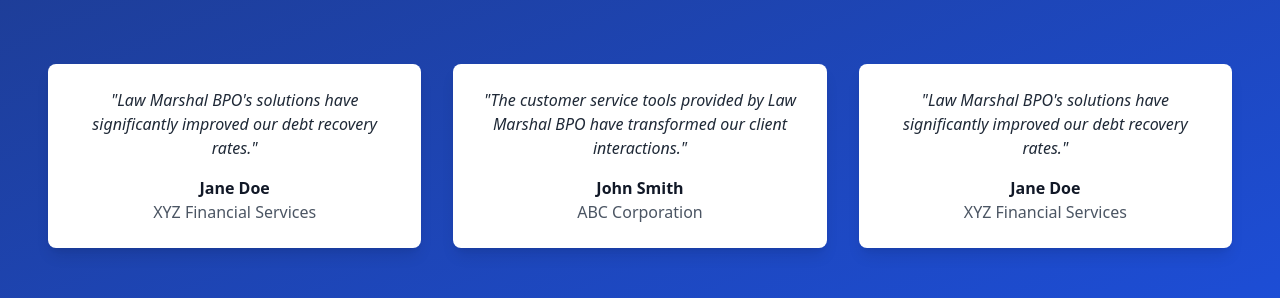
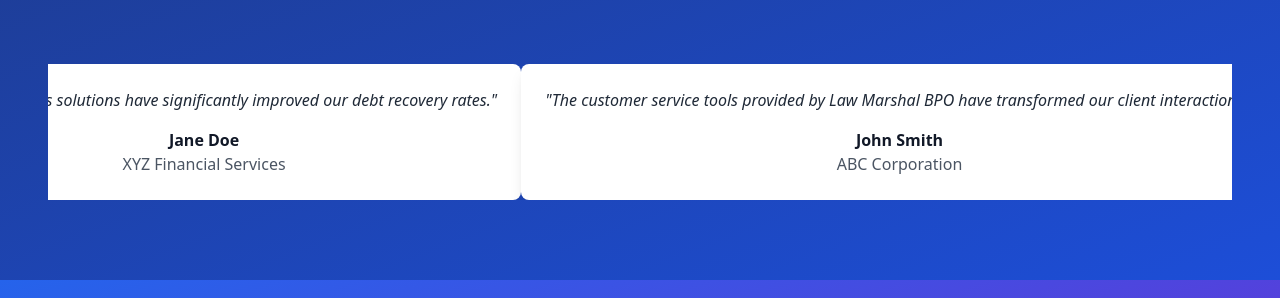
Before and after one commit to Kavit2102/Law-Marshal, a React (Vite) app: page /products in a window 1280 px wide. Shown: the part 3136-3434 px from the top of the page. Built offline with nearby package versions, Linux system fonts and the light colour scheme.

Commit message:
testimonials update

```diff
--- a/src/App.jsx
+++ b/src/App.jsx
@@ -10,14 +10,13 @@
 import Products from "./pages/products";
 import OurPartnersPage from "./pages/OurPartnersPage";
 import Footer from "./components/home/footer";
-import ScrollToTop from './ScrollToTop';
+import ScrollToTop from "./ScrollToTop";
 function App() {
   return (
     <BrowserRouter>
       <Navbar />
       <ScrollToTop />
       <Routes>
-
         <Route exact path="/" element={<Home />} />
         <Route exact path="/about" element={<About />} />
         <Route exact path="/services" element={<Services />} />
--- a/src/pages/products.jsx
+++ b/src/pages/products.jsx
@@ -1,11 +1,13 @@
-import React, { useEffect, useState, useRef } from 'react';
-import { motion, useAnimation } from 'framer-motion';
-import { Code, Server, Cloud, Shield } from 'lucide-react';
-import { useInView } from 'react-intersection-observer';
-import { ChevronRight, Phone, Mail, MapPin, ArrowRight } from 'lucide-react';
-import ProductCarousel from './productcarousel.jsx';
-import { Link } from 'react-router-dom';
-import CTASection from './ctaSection.jsx';
+import React, { useEffect, useState, useRef } from "react";
+import { motion, useAnimation } from "framer-motion";
+import { Code, Server, Cloud, Shield } from "lucide-react";
+import { useInView } from "react-intersection-observer";
+import { ChevronRight, Phone, Mail, MapPin, ArrowRight } from "lucide-react";
+import ProductCarousel from "./productcarousel.jsx";
+import { Link } from "react-router-dom";
+import CTASection from "./ctaSection.jsx";
+import { testimonials } from "../../utils/products.js";
+import Marquee from "react-fast-marquee";
 
 const ProductCard = ({ title, description, icon: Icon }) => {
   const controls = useAnimation();
@@ -16,7 +18,7 @@
 
   useEffect(() => {
     if (inView) {
-      controls.start('visible');
+      controls.start("visible");
     }
   }, [controls, inView]);
 
@@ -27,7 +29,7 @@
       initial="hidden"
       variants={{
         visible: { opacity: 1, y: 0 },
-        hidden: { opacity: 0, y: 50 }
+        hidden: { opacity: 0, y: 50 },
       }}
       transition={{ duration: 0.5 }}
       className="bg-gray-800 p-8 rounded-lg shadow-lg transition-all duration-300 ease-in-out hover:scale-105 hover:shadow-2xl border border-gray-700"
@@ -35,7 +37,9 @@
       <div className="bg-blue-900 rounded-full p-4 w-20 h-20 flex items-center justify-center mb-6">
         <Icon className="w-10 h-10 text-blue-300" />
       </div>
-      <h3 className="text-2xl font-bold mb-4 text-blue-300 font-serif">{title}</h3>
+      <h3 className="text-2xl font-bold mb-4 text-blue-300 font-serif">
+        {title}
+      </h3>
       <p className="text-gray-400 mb-6 font-light">{description}</p>
       <motion.button
         className="text-blue-300 font-semibold flex items-center group"
@@ -48,7 +52,14 @@
   );
 };
 
-const FeaturedProduct = ({  title, description, imageSrc, imageAlt, reverse = false, lastItem = false }) => {
+const FeaturedProduct = ({
+  title,
+  description,
+  imageSrc,
+  imageAlt,
+  reverse = false,
+  lastItem = false,
+}) => {
   const controls = useAnimation();
   const [ref, inView] = useInView({
     threshold: 0.1,
@@ -57,7 +68,7 @@
 
   useEffect(() => {
     if (inView) {
-      controls.start('visible');
+      controls.start("visible");
     }
   }, [controls, inView]);
   return (
@@ -67,22 +78,36 @@
       initial="hidden"
       variants={{
         visible: { opacity: 1, y: 0 },
-        hidden: { opacity: 0, y: 50 }
+        hidden: { opacity: 0, y: 50 },
       }}
       transition={{ duration: 0.8 }}
-      className={`relative ${reverse ? 'bg-gray-800' : 'bg-gray-900'} ${lastItem ? 'pb-0' : 'pb-16'} pt-16`}
+      className={`relative ${reverse ? "bg-gray-800" : "bg-gray-900"} ${
+        lastItem ? "pb-0" : "pb-16"
+      } pt-16`}
     >
       <div className="lg:mx-auto lg:grid lg:max-w-7xl lg:grid-flow-col-dense lg:grid-cols-2 lg:gap-24 lg:px-8">
-        <div className={`mx-auto max-w-xl px-6 lg:mx-0 lg:max-w-none lg:py-16 lg:px-0 ${reverse ? 'lg:col-start-2' : ''}`}>
+        <div
+          className={`mx-auto max-w-xl px-6 lg:mx-0 lg:max-w-none lg:py-16 lg:px-0 ${
+            reverse ? "lg:col-start-2" : ""
+          }`}
+        >
           <div>
             <div className="mt-6">
-              <h2 className="text-3xl font-bold tracking-tight text-blue-300 font-serif">{title}</h2>
-              <p className="mt-4 text-lg text-gray-300 text-justify">{description}</p>
+              <h2 className="text-3xl font-bold tracking-tight text-blue-300 font-serif">
+                {title}
+              </h2>
+              <p className="mt-4 text-lg text-gray-300 text-justify">
+                {description}
+              </p>
             </div>
           </div>
         </div>
         <div className="mt-12 sm:mt-16 lg:mt-0">
-          <div className={`-ml-48 pr-6 md:-ml-16 lg:relative lg:m-0 lg:h-full lg:px-0 ${reverse ? 'lg:right-0' : 'lg:left-0'}`}>
+          <div
+            className={`-ml-48 pr-6 md:-ml-16 lg:relative lg:m-0 lg:h-full lg:px-0 ${
+              reverse ? "lg:right-0" : "lg:left-0"
+            }`}
+          >
             <img
               alt={imageAlt}
               loading="lazy"
@@ -102,12 +127,10 @@
 const TechStack = ({ tech }) => (
   <motion.div
     className="bg-black bg-opacity-70 p-6 rounded-lg shadow-neon m-4 w-64 backdrop-blur-sm"
-    whileHover={{ scale: 1.05, boxShadow: '0 0 15px #4FD1C5' }}
+    whileHover={{ scale: 1.05, boxShadow: "0 0 15px #4FD1C5" }}
     transition={{ duration: 0.3 }}
   >
-    <div className="flex items-center justify-center mb-4">
-      {tech.icon}
-    </div>
+    <div className="flex items-center justify-center mb-4">{tech.icon}</div>
     <h4 className="font-bold text-cyan-400 mb-2">{tech.name}</h4>
     <p className="text-sm text-gray-300">{tech.description}</p>
   </motion.div>
@@ -122,30 +145,26 @@
 );
 
 const Products = () => {
-  const [activeTab, setActiveTab] = useState('all');
+  const [activeTab, setActiveTab] = useState("all");
   const productsRef = useRef(null);
 
   const techStack = [
     {
-      name: 'Automated Systems',
+      id: 1,
+      name: "Automated Systems",
       icon: <Server className="w-12 h-12 text-cyan-400" />,
-      description: 'Efficient outreach and communication management'
+      description: "Efficient outreach and communication management",
     },
     {
-      name: 'security',
+      id: 2,
+      name: "security",
       icon: <Shield className="w-12 h-12 text-cyan-400" />,
-      description: 'Robust protection for sensitive data and operations'
+      description: "Robust protection for sensitive data and operations",
     },
   ];
 
-  const testimonials = [
-    { quote: "Law Marshal BPO's solutions have significantly improved our debt recovery rates.", author: "Jane Doe", company: "XYZ Financial Services" },
-    { quote: "The customer service tools provided by Law Marshal BPO have transformed our client interactions.", author: "John Smith", company: "ABC Corporation" },
-    { quote: "Law Marshal BPO's solutions have significantly improved our debt recovery rates.", author: "Jane Doe", company: "XYZ Financial Services" },
-  ];
-
   const scrollToProducts = () => {
-    productsRef.current?.scrollIntoView({ behavior: 'smooth' });
+    productsRef.current?.scrollIntoView({ behavior: "smooth" });
   };
 
   return (
@@ -158,9 +177,12 @@
         transition={{ duration: 1 }}
       >
         <div className="max-w-4xl mx-auto text-center">
-          <h1 className="text-5xl font-bold mb-8 text-blue-300 font-serif">Innovative Solutions for Modern Business Challenges</h1>
+          <h1 className="text-5xl font-bold mb-8 text-blue-300 font-serif">
+            Innovative Solutions for Modern Business Challenges
+          </h1>
           <p className="text-xl text-gray-300 leading-relaxed mb-8">
-            Discover our cutting-edge products and services designed to enhance your operations and customer relationships.
+            Discover our cutting-edge products and services designed to enhance
+            your operations and customer relationships.
           </p>
           <motion.button
             className="bg-white text-blue-900 font-bold py-4 px-8 rounded-full hover:bg-blue-100 transition-colors duration-300"
@@ -173,7 +195,10 @@
       </motion.section>
 
       {/* Featured Products Section */}
-      <section ref={productsRef} className="relative overflow-hidden bg-gray-800 pb-20    ">
+      <section
+        ref={productsRef}
+        className="relative overflow-hidden bg-gray-800 pb-20    "
+      >
         <FeaturedProduct
           title="Collections as a Service"
           description="Our Collections as a Service (CaaS) offers end-to-end collections management, blending advanced technology and skilled manual intervention. Automated processes drive efficiency, while expert agents handle complex cases, ensuring faster recovery and improved customer experience."
@@ -181,7 +206,6 @@
           imageAlt="Collections as a Service"
         />
         <FeaturedProduct
-
           title="Customer Service Provider"
           description="Our Customer Service Solutions combine automated systems with personalized support to enhance efficiency while building strong customer relationships. We streamline interactions with AI-driven tools, ensuring quick resolutions and fostering lasting customer loyalty."
           imageSrc="https://images.unsplash.com/photo-1599134842279-fe807d23316e"
@@ -207,15 +231,18 @@
             animate={{ opacity: 1, y: 0 }}
             transition={{ duration: 0.6 }}
           >
-            <h2 className="text-4xl font-bold mb-6 text-cyan-400">Our Technology Stack</h2>
+            <h2 className="text-4xl font-bold mb-6 text-cyan-400">
+              Our Technology Stack
+            </h2>
             <p className="text-xl text-gray-300 max-w-2xl mx-auto">
-              We leverage cutting-edge technology to deliver innovative solutions that keep you ahead in the digital age.
+              We leverage cutting-edge technology to deliver innovative
+              solutions that keep you ahead in the digital age.
             </p>
           </motion.div>
           <div className="flex flex-wrap justify-center">
             {techStack.map((tech, index) => (
               <motion.div
-                key={tech.name}
+                key={tech.id}
                 initial={{ opacity: 0, y: 20 }}
                 animate={{ opacity: 1, y: 0 }}
                 transition={{ duration: 0.6, delay: index * 0.1 }}
@@ -237,15 +264,19 @@
             animate={{ opacity: 1, y: 0 }}
             transition={{ duration: 0.6 }}
           >
-            <h2 className="text-4xl font-bold mb-6 text-white">What Our Clients Say</h2>
+            <h2 className="text-4xl font-bold mb-6 text-white">
+              What Our Clients Say
+            </h2>
             <p className="text-xl text-blue-100 max-w-2xl mx-auto">
-              Don't just take our word for it. Hear from our satisfied clients who have experienced the Law Marshal BPO difference.
+              Don't just take our word for it. Hear from our satisfied clients
+              who have experienced the Law Marshal BPO difference.
             </p>
           </motion.div>
-          <div className="grid grid-cols-1 md:grid-cols-2 lg:grid-cols-3 gap-8">
+          <div className="flex">
+            <Marquee speed={25}>
               {testimonials.map((testimonial, index) => (
                 <motion.div
-                key={index}
+                  key={testimonial.id}
                   initial={{ opacity: 0, y: 20 }}
                   animate={{ opacity: 1, y: 0 }}
                   transition={{ duration: 0.6, delay: index * 0.2 }}
@@ -253,6 +284,7 @@
                   <Testimonial {...testimonial} />
                 </motion.div>
               ))}
+            </Marquee>
           </div>
         </div>
       </section>
--- /dev/null
+++ b/utils/products.js
@@ -0,0 +1,37 @@
+export const testimonials = [
+  {
+    id: 1,
+    quote:
+      "Law Marshal BPO's solutions have significantly improved our debt recovery rates.",
+    author: "Jane Doe",
+    company: "XYZ Financial Services",
+  },
+  {
+    id: 2,
+    quote:
+      "The customer service tools provided by Law Marshal BPO have transformed our client interactions.",
+    author: "John Smith",
+    company: "ABC Corporation",
+  },
+  {
+    id: 3,
+    quote:
+      "Law Marshal BPO's solutions have significantly improved our debt recovery rates.",
+    author: "Jane Doe",
+    company: "XYZ Financial Services",
+  },
+  {
+    id: 4,
+    quote:
+      "Law Marshal BPO's solutions have significantly improved our debt recovery rates.",
+    author: "Jane Doe",
+    company: "XYZ Financial Services",
+  },
+  {
+    id: 5,
+    quote:
+      "Law Marshal BPO's solutions have significantly improved our debt recovery rates.",
+    author: "Jane Doe",
+    company: "XYZ Financial Services",
+  },
+];
```
Lines whose indentation alone changed are shown as unchanged.
